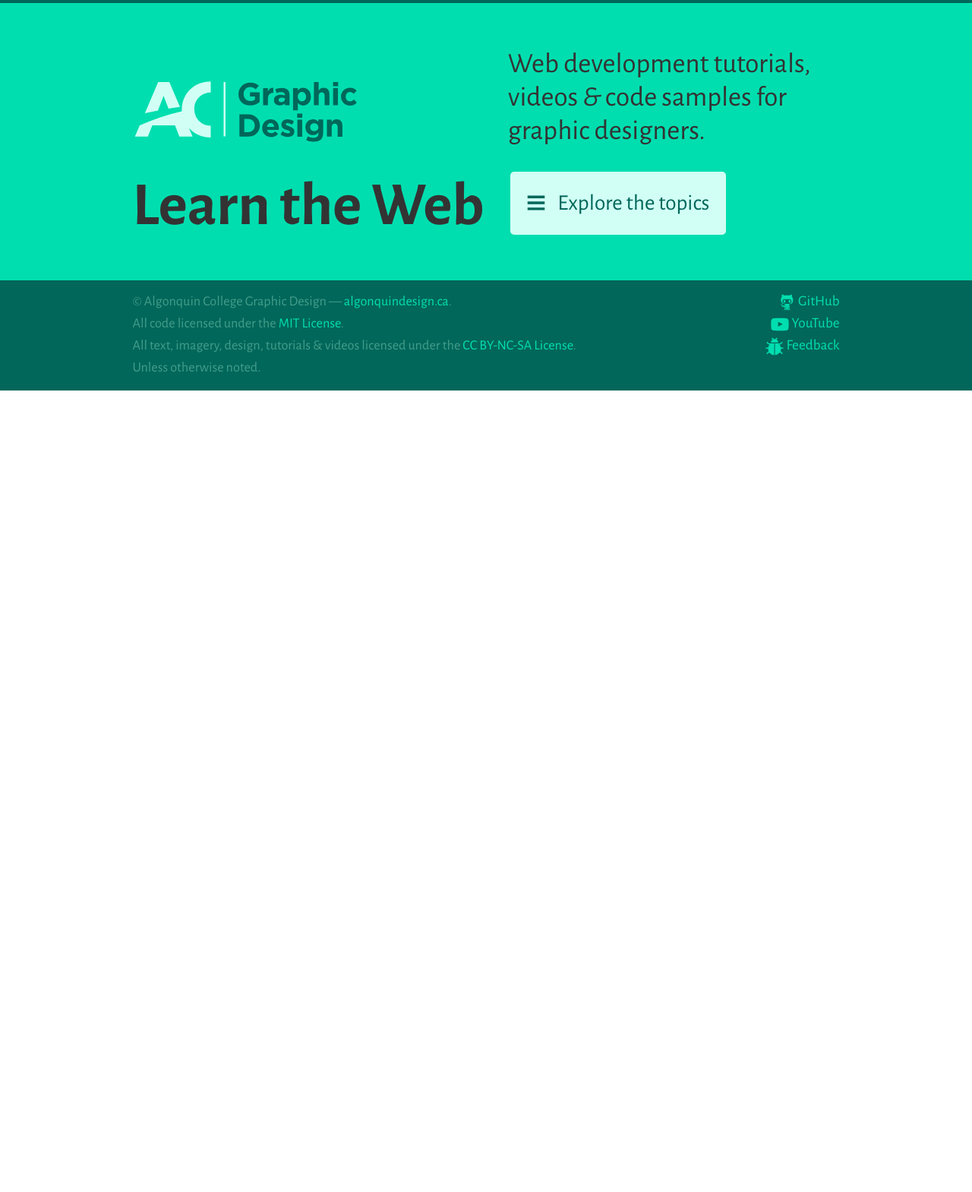
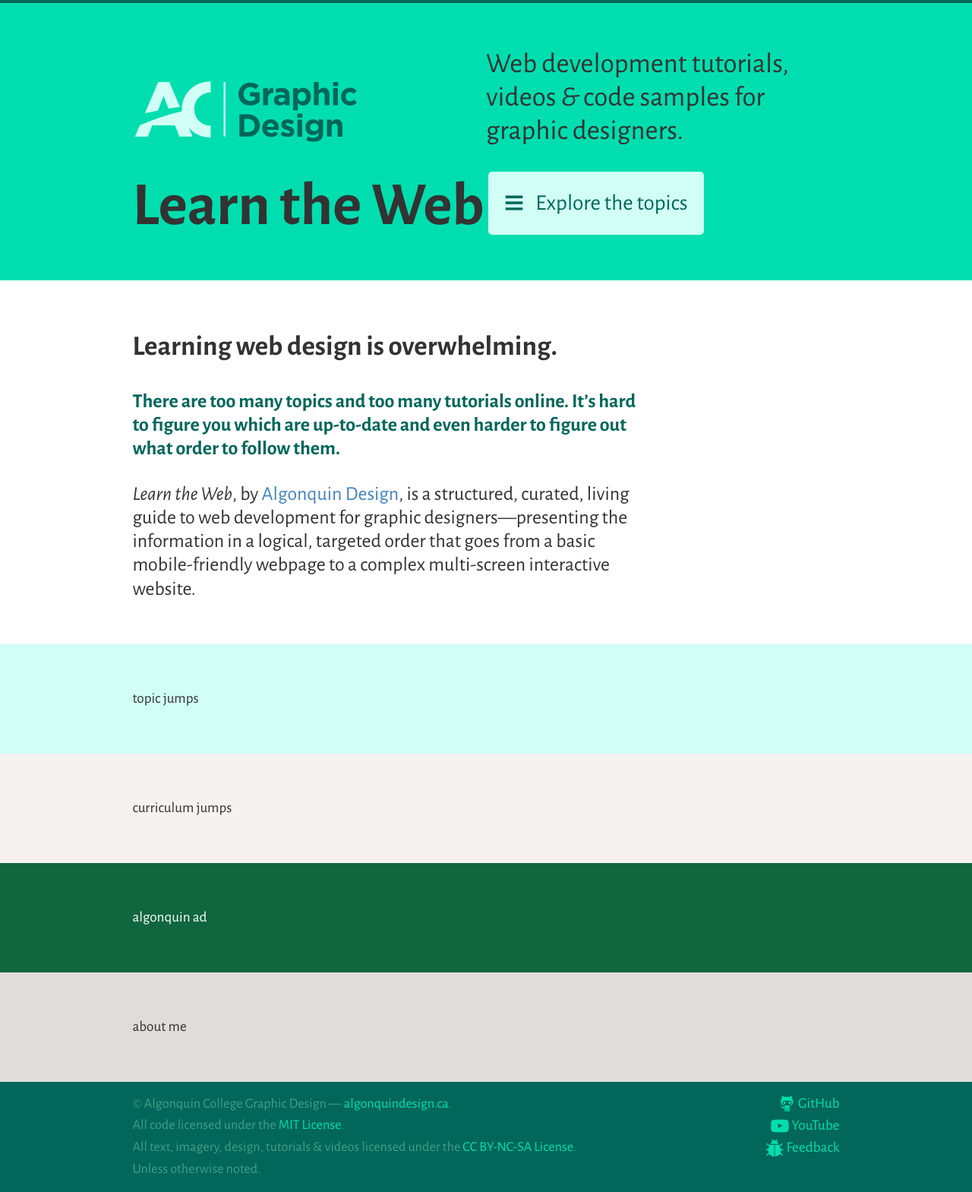
Before and after one commit to learn-the-web/www, a Jekyll site: the page built from index.html, in a window 1280 px wide. Shown: the whole page at 76% size. Built offline with Jekyll 4.4.1, drawn with Linux system fonts in a browser that asks for light colours; before the commit the page ends 900 px from its top, so only the background shows below that.

Commit message:
Add section colours and intro paragraph.

```diff
--- a/index.html
+++ b/index.html
@@ -13,8 +13,8 @@
       </svg>
       <h1 class="title">Learn the&nbsp;Web</h1>
     </div>
-    <div class="intro-wrap unit [ xs-1 s-1 m-1-2 l-1-2 ]">
-      <p class="intro peta push">Web development tutorials, videos <span title="and">&amp;</span> code samples for graphic designers.</p>
+    <div class="blurb-wrap unit [ xs-1 s-1 m-1-2 l-1-2 ]">
+      <p class="blurb intro peta push">Web development tutorials, videos <span title="and">&amp;</span> code samples for graphic designers.</p>
       <a class="btn btn--light giga" href="/topics/">
         <i class="icon i--24 i--push-right"><svg><use xlink:href="#icon-nav" /></svg></i>
         <span class="icon-text">Explore the topics</span>
@@ -22,3 +22,45 @@
     </div>
   </div>
 </header>
+
+<main>
+
+  <section>
+    <div class="wrapper gutter-1-2 pad-t-2 pad-b-2">
+      <h2>Learning web design is overwhelming.</h2>
+      <p class="mega intro brand-dark"><strong>There are too many topics and too many tutorials online. It’s hard to figure you which are up-to-date and even harder to figure out what order to follow them.</strong></p>
+      <p class="mega intro push-0"><i>Learn the Web</i>, by <a href="http://algonquindesign.ca" rel="external">Algonquin Design</a>, is a structured, curated, living guide to web development for graphic designers—presenting the information in a logical, targeted order that goes from a basic mobile-friendly webpage to a complex multi-screen interactive website.</p>
+    </div>
+  </section>
+
+  <!--
+  <section>
+  video introduction
+  </section>
+  -->
+
+  <section class="section-light">
+    <div class="wrapper gutter-1-2 pad-t-2 pad-b-2">
+      topic jumps
+    </div>
+  </section>
+
+  <section class="section-muted">
+    <div class="wrapper gutter-1-2 pad-t-2 pad-b-2">
+      curriculum jumps
+    </div>
+  </section>
+
+  <section class="algonquin">
+    <div class="wrapper gutter-1-2 pad-t-2 pad-b-2">
+      algonquin ad
+    </div>
+  </section>
+
+  <section class="section-dark">
+    <div class="wrapper gutter-1-2 pad-t-2 pad-b-2">
+      about me
+    </div>
+  </section>
+
+</main>
```
Also changed, not shown: css/colors.css (+8 -0 lines), css/home.css (+22 -0 lines), main-article.min.css, main-home.min.css, main-topics.min.css, main.min.css.
